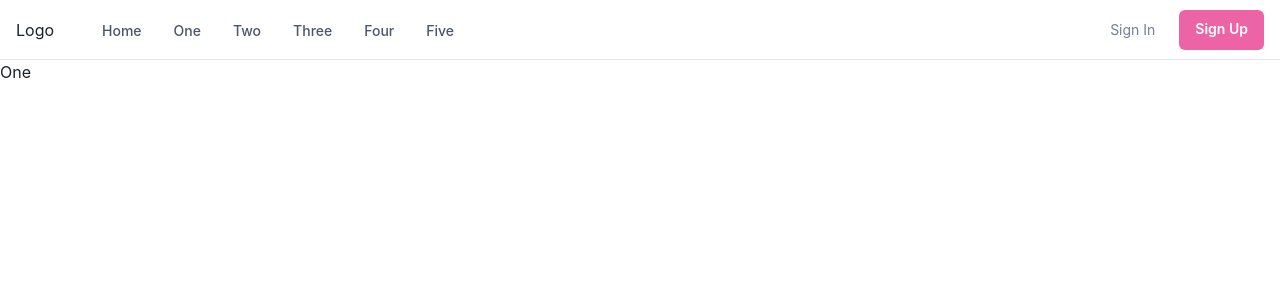
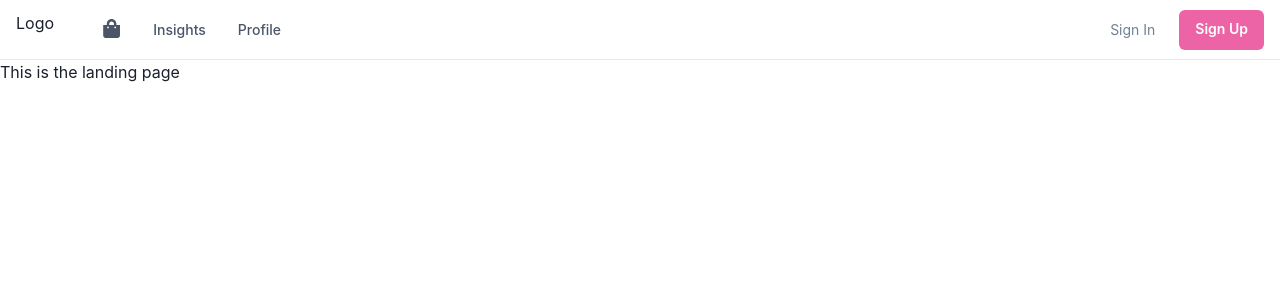
Before and after one commit to lim-fed/aucklandhackathon, a React (Vite) app: page / in a window 1280 px wide. Shown: the top 300 px of the page. Built offline with nearby package versions, Linux system fonts and the light colour scheme.

Commit message:
nav bar authoring

```diff
--- a/package.json
+++ b/package.json
@@ -19,8 +19,9 @@
     "match-sorter": "^6.3.1",
     "react": "^18.2.0",
     "react-dom": "^18.2.0",
+    "react-icons": "^4.10.1",
     "react-router-dom": "^6.14.2",
-    "sort-by": "^1.2.0"
+    "sort-by": "^0.0.2"
   },
   "devDependencies": {
     "@types/react": "^18.2.15",
--- a/src/components/Navbar/Navbar.tsx
+++ b/src/components/Navbar/Navbar.tsx
@@ -54,7 +54,6 @@ export const Navbar = () => {
           >
             Logo
           </Text>
-
           <Flex display={{ base: "none", md: "flex" }} ml={10}>
             <DesktopNav />
           </Flex>
@@ -113,6 +112,7 @@ const DesktopNav = () => {
                 as={Link}
                 to={navItem.path ?? "#"}
                 p={2}
+                display={"flex"}
                 fontSize={"sm"}
                 fontWeight={500}
                 color={linkColor}
@@ -121,7 +121,7 @@ const DesktopNav = () => {
                   color: linkHoverColor,
                 }}
               >
-                {navItem.label}
+                {navItem.icon ? navItem.icon : navItem.label}
               </Box>
             </PopoverTrigger>
           </Popover>
@@ -145,7 +145,7 @@ const MobileNav = () => {
   );
 };
 
-const MobileNavItem = ({ label, path }: NavItem) => {
+const MobileNavItem = ({ label, path, icon }: NavItem) => {
   return (
     <Stack spacing={4}>
       <Box
@@ -162,7 +162,7 @@ const MobileNavItem = ({ label, path }: NavItem) => {
           fontWeight={600}
           color={useColorModeValue("gray.600", "gray.200")}
         >
-          {label}
+          {icon ? icon : label}
         </Text>
       </Box>
     </Stack>
@@ -172,4 +172,5 @@ const MobileNavItem = ({ label, path }: NavItem) => {
 interface NavItem {
   label: string;
   path?: string;
+  icon?: React.ReactElement;
 }
--- a/src/routes.tsx
+++ b/src/routes.tsx
@@ -1,32 +1,20 @@
+import { Icon } from "@chakra-ui/react";
+import { FaShoppingBag } from "react-icons/fa";
 export const routes = [
   {
-    label: "Home",
+    label: "Marketplace",
     path: "/",
-    element: <div>One</div>,
+    element: <div>This is the landing page</div>,
+    icon: <Icon as={FaShoppingBag} fontSize={"1.2rem"} />,
   },
   {
-    label: "One",
-    path: "/one",
-    element: <div>One</div>,
+    label: "Insights",
+    path: "/insights",
+    element: <div>Insights</div>,
   },
   {
-    label: "Two",
-    path: "/two",
-    element: <div>Two</div>,
-  },
-  {
-    label: "Three",
-    path: "/three",
-    element: <div>Three</div>,
-  },
-  {
-    label: "Four",
-    path: "/four",
-    element: <div>Four</div>,
-  },
-  {
-    label: "Five",
-    path: "/five",
-    element: <div>Five</div>,
+    label: "Profile",
+    path: "/profile",
+    element: <div>Profile</div>,
   },
 ];
```
Also changed, not shown: 1 other file (tests, documents, lock files or other folders).
